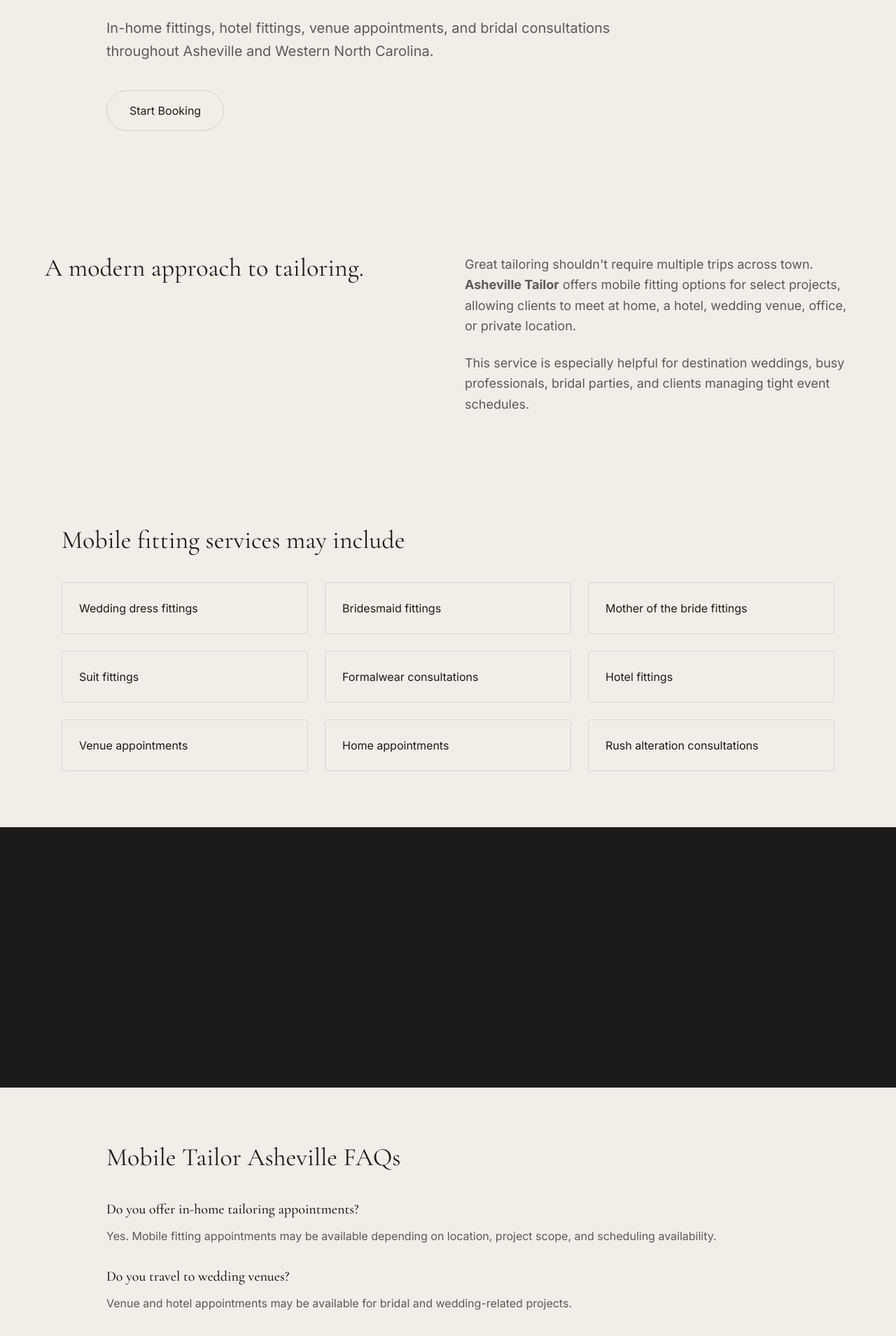
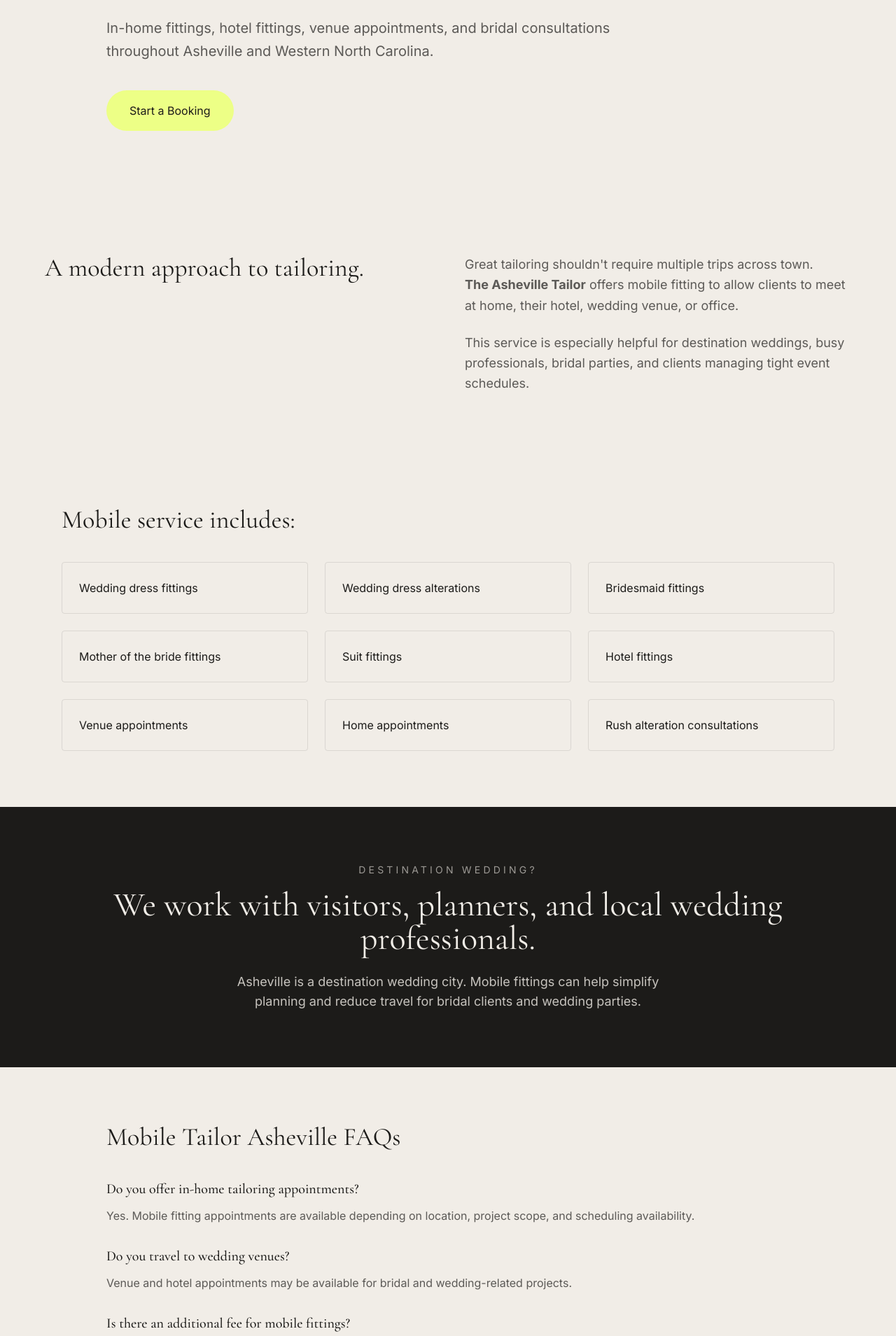
Before and after one commit to melissashayrobinson/asheville-tailor, a Next.js app: page /mobile-tailor-asheville in a window 1280 px wide. Shown: the part 320-2229 px from the top of the page at 70% size. Built offline with nearby package versions, Linux system fonts and the light colour scheme.

Commit message:
styling header menu

```diff
--- a/app/components/Header.tsx
+++ b/app/components/Header.tsx
@@ -3,9 +3,9 @@ export default function PricingSection() {
     <header className="mx-auto flex max-w-6xl items-center justify-between px-6 py-6">
     <a className="font-serif text-xl" href="/">The Asheville Tailor</a>
     <nav className="hidden gap-8 text-sm md:flex">
-        <a href="/how-it-works">How it Works</a>
-        <a href="/#alterations">Services</a>
-        <a href="/#booking">Pricing</a>
+        <a href="/how-it-works" className="underline-offset-4 underline decoration-transparent transition-colors duration-200 hover:underline hover:decoration-current">How it Works</a>
+        <a href="/#alterations" className="underline-offset-4 underline decoration-transparent transition-colors duration-200 hover:underline hover:decoration-current">Services</a>
+        <a href="/#booking" className="underline-offset-4 underline decoration-transparent transition-colors duration-200 hover:underline hover:decoration-current">Pricing</a>
     </nav>
     <a className="rounded-full border border-transparent bg-lime px-5 py-2 text-sm hover:border-ink hover:text-linen" href="/#booking">Book Now</a>
     </header>
--- a/app/mobile-tailor-asheville/page.tsx
+++ b/app/mobile-tailor-asheville/page.tsx
@@ -1,5 +1,6 @@
 import type { Metadata } from "next";
 import BookingWizard from "../components/BookingWizard";
+import Button from "../components/Button";
 
 export const metadata: Metadata = {
   title: "Mobile Tailor Asheville NC | In-Home & On-Site Fittings",
@@ -28,13 +29,9 @@ export default function MobileTailorAsheville() {
         </p>
 
         <div className="mt-10 flex flex-wrap gap-4">
-          <a
-            href="#booking"
-            className="rounded-full border border-ink/15 px-8 py-4 transition hover:bg-ink/5"
-          >
-            Start Booking
-          </a>
-
+          <Button href="#booking">
+            Start a Booking
+          </Button>
         </div>
       </section>
 
@@ -48,7 +45,7 @@ export default function MobileTailorAsheville() {
 
           <div className="space-y-6 text-lg leading-relaxed text-ink/70">
             <p>
-              Great tailoring shouldn't require multiple trips across town. <strong>Asheville&nbsp;Tailor</strong> offers mobile fitting options for select projects, allowing clients to meet at home, a hotel, wedding venue, office, or private location.
+              Great tailoring shouldn't require multiple trips across town. <strong>The&nbsp;Asheville&nbsp;Tailor</strong> offers mobile fitting to allow clients to meet at home, their hotel, wedding venue, or office.
             </p>
 
             <p>
@@ -60,16 +57,16 @@ export default function MobileTailorAsheville() {
 
       <section className="mx-auto max-w-6xl px-6 py-20">
         <h2 className="font-serif text-4xl">
-          Mobile fitting services may include
+          Mobile service includes:
         </h2>
 
         <div className="mt-10 grid gap-6 md:grid-cols-3">
           {[
             "Wedding dress fittings",
+            "Wedding dress alterations",
             "Bridesmaid fittings",
             "Mother of the bride fittings",
             "Suit fittings",
-            "Formalwear consultations",
             "Hotel fittings",
             "Venue appointments",
             "Home appointments",
@@ -85,14 +82,14 @@ export default function MobileTailorAsheville() {
         </div>
       </section>
 
-      <section className="bg-ink px-6 py-20 text-linen">
+      <section className="bg-ink px-6 py-20 text-parchment">
         <div className="mx-auto max-w-5xl text-center">
           <p className="text-sm uppercase tracking-[0.3em] opacity-60">
             Destination Wedding?
           </p>
 
           <h2 className="mt-4 font-serif text-5xl">
-            We work with visitors, planners, and wedding professionals.
+            We work with visitors, planners, and local wedding professionals.
           </h2>
 
           <p className="mx-auto mt-6 max-w-2xl text-lg opacity-80">
@@ -115,8 +112,7 @@ export default function MobileTailorAsheville() {
             </h3>
 
             <p className="mt-3 text-ink/70">
-              Yes. Mobile fitting appointments may be available depending on
-              location, project scope, and scheduling availability.
+              Yes. Mobile fitting appointments are available depending on location, project scope, and scheduling availability.
             </p>
           </div>
 
@@ -126,8 +122,7 @@ export default function MobileTailorAsheville() {
             </h3>
 
             <p className="mt-3 text-ink/70">
-              Venue and hotel appointments may be available for bridal and
-              wedding-related projects.
+              Venue and hotel appointments may be available for bridal and wedding-related projects.
             </p>
           </div>
 
@@ -137,8 +132,7 @@ export default function MobileTailorAsheville() {
             </h3>
 
             <p className="mt-3 text-ink/70">
-              Travel and mobile fitting fees vary based on location and project
-              requirements.
+              Travel and mobile fitting fees vary based on location and project requirements.
             </p>
           </div>
         </div>
```
